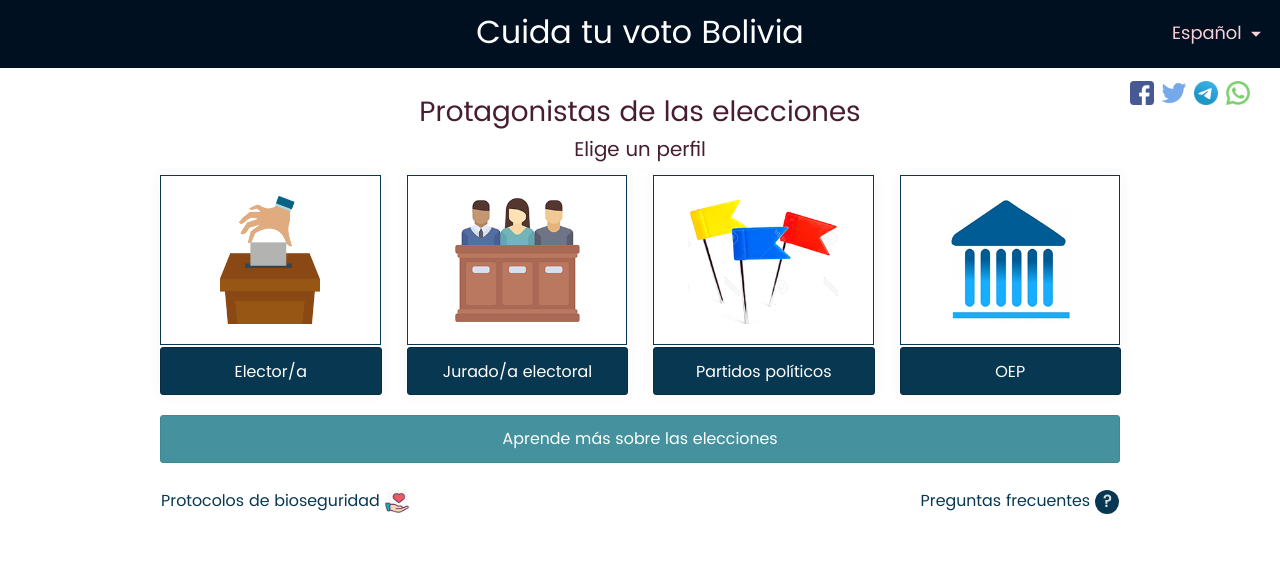
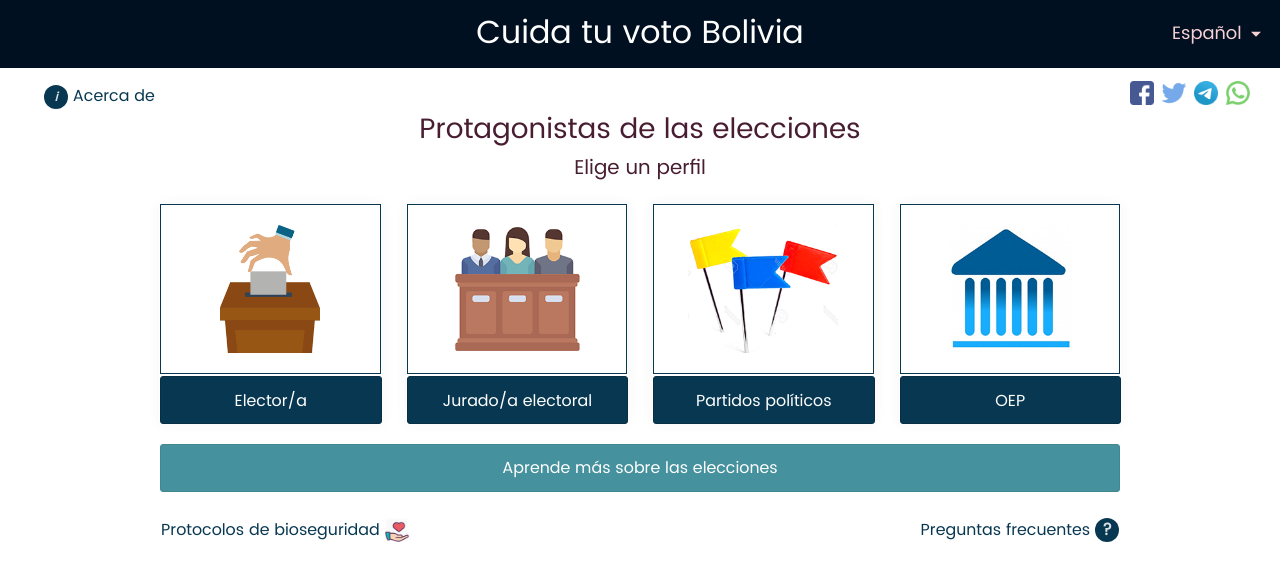
Before and after one commit to rodrigoalejandro/cuida-tu-voto, a Nuxt app: page /protagonistas in a window 1280 px wide. Shown: the top 580 px of the page. Built offline with nearby package versions, Linux system fonts and the light colour scheme.

Commit message:
acerca de

```diff
--- a/components/Questions.vue
+++ b/components/Questions.vue
@@ -74,7 +74,7 @@ export default {
         { property: 'og:url', content: this.meta.url },
         { property: 'og:type', content: 'article' },
         { property: 'og:site_name', content: process.env.baseUrl },
-        { property: 'fb:app_id', content: '1182713085422915' },
+        // { property: 'fb:app_id', content: '1182713085422915' },
         { name: 'twitter:image:alt', content: this.meta.title },
         { hid: 'twitter:card', name: 'twitter:card', content: 'summary_large_image' }
       ]
--- a/components/Social.vue
+++ b/components/Social.vue
@@ -10,8 +10,17 @@
     <a v-else-if="show" class="btn btn-link" href="javascript:window.history.back()">
       <i class="icon icon-back" /> {{ $t('inicio') }}
     </a>
-    <span v-else>&nbsp;</span>
-    <ul class="Social-list">
+    <nuxt-link
+      v-else
+      :to="localePath('/acerca-de')"
+      class="btn btn-link"
+    >
+      <i class="avatar avatar-sm info">i</i> {{ $t('acerca-de.titulo') }}
+    </nuxt-link>
+    <ul
+      v-if="shared"
+      class="Social-list"
+    >
       <li v-for="item in networks" :key="item">
         <ShareNetwork
           :network="item"
@@ -37,6 +46,10 @@ export default {
       default: ''
     },
     show: {
+      type: Boolean,
+      default: true
+    },
+    shared: {
       type: Boolean,
       default: true
     },
@@ -67,6 +80,11 @@ export default {
   & > .btn {
     margin-top: 10px;
     font-size: .8rem;
+  }
+
+  .avatar.avatar-sm.info {
+    line-height: 1.3rem;
+    font-weight: bold;
   }
 }
 .Social-list {
--- a/locales/ay.json
+++ b/locales/ay.json
@@ -1,11 +1,11 @@
 {
   "titulo": "(ay)Cuida tu voto Bolivia",
-  "elegir": "Elige un perfil",
   "inicio": "Regresar",
   "todo": "Todo lo que necesitas saber sobre",
   "categorias": {
     "protagonistas": {
       "titulo": "(ay)Protagonistas de las elecciones",
+      "subtitulo": "Elige un perfil",
       "botonMas": {
         "titulo": "(ay)Aprende más sobre las elecciones",
         "enlace": "aprende-mas"
@@ -77,6 +77,7 @@
     },
     "aprende-mas": {
       "titulo": "(ay)Aprende más sobre las elecciones",
+      "subtitulo": "Elige un perfil",
       "botonMas": {
         "titulo": "(ay)Conoce a los protagonistas de las elecciones",
         "enlace": "protagonistas"
@@ -185,6 +186,15 @@
       }
     }
   },
+  "acerca-de": {
+    "titulo": "(ay)Acerca de",
+    "descripcion": "Cuida tu voto Bolivia es una página que te dice todo lo que necesitas saber de las elecciones generales 2020 para que puedas participar de forma segura, cuidando tu voto y tu salud.{0}Nuestras fuentes son la Constitución Política del Estado, la Ley 018 del Órgano Electoral, la Ley 026 del régimen electoral, los reglamentos de las elecciones y las publicaciones oficiales del OEP.{0}Esta página está en continua actualización, si crees que hay contenidos que deberíamos agregar puedes escribirnos a nuestras redes sociales.",
+    "redes": {
+      "facebook": "cuida-tu-voto",
+      "twitter": "cuida-tu-voto",
+      "email": "cuidatuvotobolivia@tutanota.com"
+    }
+  },
   "error": {
     "403": "Sin permisos",
     "404": "Página no encontrada",
--- a/locales/es.json
+++ b/locales/es.json
@@ -1,11 +1,11 @@
 {
   "titulo": "Cuida tu voto Bolivia",
-  "elegir": "Elige un perfil",
   "inicio": "Regresar",
   "todo": "Todo lo que necesitas saber sobre",
   "categorias": {
     "protagonistas": {
       "titulo": "Protagonistas de las elecciones",
+      "subtitulo": "Elige un perfil",
       "botonMas": {
         "titulo": "Aprende más sobre las elecciones",
         "enlace": "aprende-mas"
@@ -77,6 +77,7 @@
     },
     "aprende-mas": {
       "titulo": "Aprende más sobre las elecciones",
+      "subtitulo": "Elige un perfil",
       "botonMas": {
         "titulo": "Conoce a los protagonistas de las elecciones",
         "enlace": "protagonistas"
@@ -185,6 +186,15 @@
       }
     }
   },
+  "acerca-de": {
+    "titulo": "Acerca de",
+    "descripcion": "Cuida tu voto Bolivia es una página que te dice todo lo que necesitas saber de las elecciones generales 2020 para que puedas participar de forma segura, cuidando tu voto y tu salud.{0}Nuestras fuentes son la Constitución Política del Estado, la Ley 018 del Órgano Electoral, la Ley 026 del régimen electoral, los reglamentos de las elecciones y las publicaciones oficiales del OEP.{0}Esta página está en continua actualización, si crees que hay contenidos que deberíamos agregar puedes escribirnos a nuestras redes sociales.",
+    "redes": {
+      "facebook": "cuida-tu-voto",
+      "twitter": "cuida-tu-voto",
+      "email": "cuidatuvotobolivia@tutanota.com"
+    }
+  },
   "error": {
     "403": "Sin permisos",
     "404": "Página no encontrada",
--- a/locales/gu.json
+++ b/locales/gu.json
@@ -1,11 +1,11 @@
 {
   "titulo": "Cuida tu voto Bolivia",
-  "elegir": "Elige un perfil",
   "inicio": "Regresar",
   "todo": "Todo lo que necesitas saber sobre",
   "categorias": {
     "protagonistas": {
       "titulo": "Protagonistas de las elecciones",
+      "subtitulo": "Elige un perfil",
       "botonMas": {
         "titulo": "Aprende más sobre las elecciones",
         "enlace": "aprende-mas"
@@ -77,6 +77,7 @@
     },
     "aprende-mas": {
       "titulo": "Aprende más sobre las elecciones",
+      "subtitulo": "Elige un perfil",
       "botonMas": {
         "titulo": "Conoce a los protagonistas de las elecciones",
         "enlace": "protagonistas"
@@ -185,6 +186,15 @@
       }
     }
   },
+  "acerca-de": {
+    "titulo": "Acerca de",
+    "descripcion": "Cuida tu voto Bolivia es una página que te dice todo lo que necesitas saber de las elecciones generales 2020 para que puedas participar de forma segura, cuidando tu voto y tu salud.{0}Nuestras fuentes son la Constitución Política del Estado, la Ley 018 del Órgano Electoral, la Ley 026 del régimen electoral, los reglamentos de las elecciones y las publicaciones oficiales del OEP.{0}Esta página está en continua actualización, si crees que hay contenidos que deberíamos agregar puedes escribirnos a nuestras redes sociales.",
+    "redes": {
+      "facebook": "cuida-tu-voto",
+      "twitter": "cuida-tu-voto",
+      "email": "cuidatuvotobolivia@tutanota.com"
+    }
+  },
   "error": {
     "403": "Sin permisos",
     "404": "Página no encontrada",
--- a/locales/qu.json
+++ b/locales/qu.json
@@ -1,11 +1,11 @@
 {
   "titulo": "Cuida tu voto Bolivia",
-  "elegir": "Elige un perfil",
   "inicio": "Regresar",
   "todo": "Todo lo que necesitas saber sobre",
   "categorias": {
     "protagonistas": {
       "titulo": "Protagonistas de las elecciones",
+      "subtitulo": "Elige un perfil",
       "botonMas": {
         "titulo": "Aprende más sobre las elecciones",
         "enlace": "aprende-mas"
@@ -77,6 +77,7 @@
     },
     "aprende-mas": {
       "titulo": "Aprende más sobre las elecciones",
+      "subtitulo": "Elige un perfil",
       "botonMas": {
         "titulo": "Conoce a los protagonistas de las elecciones",
         "enlace": "protagonistas"
@@ -185,6 +186,15 @@
       }
     }
   },
+  "acerca-de": {
+    "titulo": "Acerca de",
+    "descripcion": "Cuida tu voto Bolivia es una página que te dice todo lo que necesitas saber de las elecciones generales 2020 para que puedas participar de forma segura, cuidando tu voto y tu salud.{0}Nuestras fuentes son la Constitución Política del Estado, la Ley 018 del Órgano Electoral, la Ley 026 del régimen electoral, los reglamentos de las elecciones y las publicaciones oficiales del OEP.{0}Esta página está en continua actualización, si crees que hay contenidos que deberíamos agregar puedes escribirnos a nuestras redes sociales.",
+    "redes": {
+      "facebook": "cuida-tu-voto",
+      "twitter": "cuida-tu-voto",
+      "email": "cuidatuvotobolivia@tutanota.com"
+    }
+  },
   "error": {
     "403": "Sin permisos",
     "404": "Página no encontrada",
--- a/pages/_category/_token/index.vue
+++ b/pages/_category/_token/index.vue
@@ -107,7 +107,7 @@ export default {
         { property: 'og:url', content: this.meta.url },
         { property: 'og:type', content: 'article' },
         { property: 'og:site_name', content: process.env.baseUrl },
-        { property: 'fb:app_id', content: '1182713085422915' },
+        // { property: 'fb:app_id', content: '1182713085422915' },
         { name: 'twitter:image:alt', content: this.meta.title },
         { hid: 'twitter:card', name: 'twitter:card', content: 'summary_large_image' }
       ]
--- a/pages/_category/index.vue
+++ b/pages/_category/index.vue
@@ -7,7 +7,7 @@
           {{ $t(`categorias.${section}.titulo`) }}
         </h2>
         <p class="Category--subtitle">
-          {{ $t('elegir') }}
+          {{ $t(`categorias.${section}.subtitulo`) }}
         </p>
       </div>
     </div>
@@ -64,7 +64,7 @@ export default {
         { property: 'og:url', content: this.meta.url },
         { property: 'og:type', content: 'article' },
         { property: 'og:site_name', content: process.env.baseUrl },
-        { property: 'fb:app_id', content: '1182713085422915' },
+        // { property: 'fb:app_id', content: '1182713085422915' },
         { name: 'twitter:image:alt', content: this.meta.title },
         { hid: 'twitter:card', name: 'twitter:card', content: 'summary_large_image' }
       ]
--- a/pages/pages.scss
+++ b/pages/pages.scss
@@ -12,11 +12,10 @@
   text-align: center;
   font-size: 1rem;
   color: #481d32;
+  margin-bottom: 1rem;
 }
 
 .Category {
-  margin-top: -15px;
-
   .columns {
     .column-category {
       width: 25%;
```
Also changed, not shown: pages/acerca-de.vue (added, +94 -0 lines).
